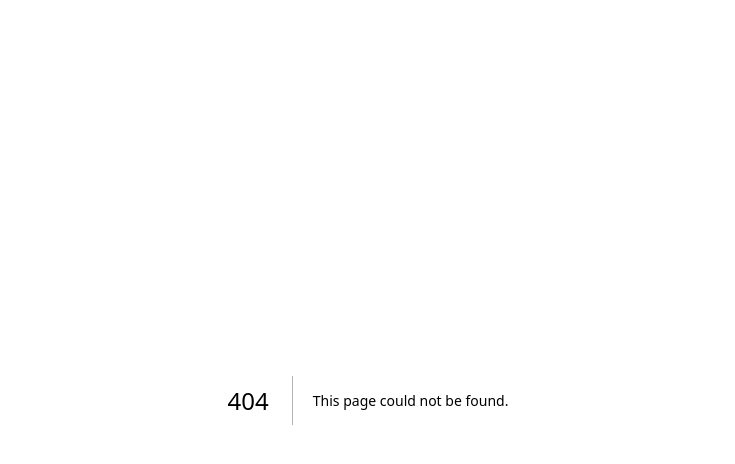
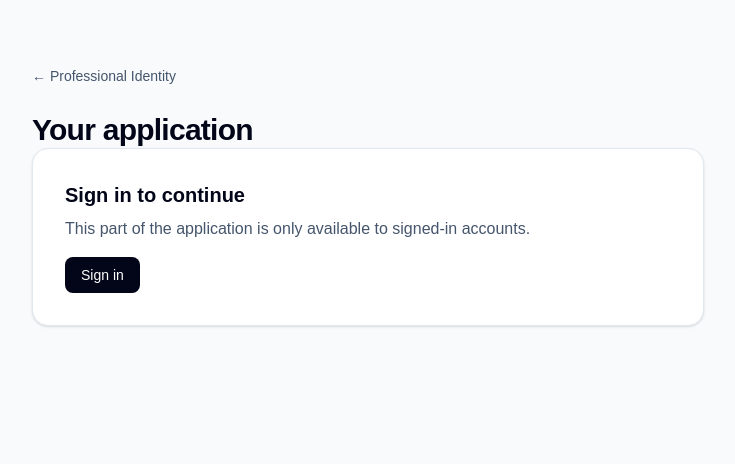
Before and after one commit to Official-Pankaj-Kumar-Singh/professional-identity-platform, a Next.js app in the folder apps/web/: page /app in a window 1280 px wide. Before the commit this address had no page. Shown: the top 464 px of the page, without its empty margins (272-1007 px from the left). Built offline with nearby package versions, Linux system fonts and the light colour scheme; no server answers.

Commit message:
feat: implement authenticated entry point (#137)

```diff
--- /dev/null
+++ b/apps/web/app/app/app-entry.tsx
@@ -0,0 +1,74 @@
+"use client";
+
+import Link from "next/link";
+import { useEffect, useState } from "react";
+import { resolveEntry, SIGN_IN_PATH, type EntryDecision } from "../session/entry-contract";
+import { ANONYMOUS, resolveAuthState, type AuthState } from "../session/auth-state";
+
+/**
+ * The authenticated application entry point (Task #137).
+ *
+ * This is where a signed-in visitor arrives, and where an anonymous one is
+ * turned away. It reads authentication exclusively through `resolveAuthState`,
+ * which asks `GET /api/me` — the established server boundary from Story #84 —
+ * and never from anything the browser supplied. There is no token in the URL, no
+ * account id in client state that could be edited into authority, and no
+ * client-side bypass: an anonymous visitor simply has no session to present.
+ *
+ * It renders no profile, portfolio, or portfolio content. Those belong to
+ * EPIC-02; this feature is the transition into the application and nothing more,
+ * as the entry contract requires.
+ */
+export function AppEntry() {
+  const [auth, setAuth] = useState<AuthState>(ANONYMOUS);
+  const [checked, setChecked] = useState(false);
+
+  // State is set from the promise callback rather than the effect body, so
+  // mounting cannot cascade a synchronous render.
+  useEffect(() => {
+    let active = true;
+    void resolveAuthState().then((resolved) => {
+      if (!active) return;
+      setAuth(resolved);
+      setChecked(true);
+    });
+    return () => {
+      active = false;
+    };
+  }, []);
+
+  if (!checked) {
+    return <p className="text-sm text-slate-500">Checking your session…</p>;
+  }
+
+  const decision: EntryDecision = resolveEntry(auth);
+
+  if (decision.kind === "unauthenticated") {
+    return (
+      <div className="rounded-2xl border border-slate-200 bg-white p-8 shadow-sm">
+        <h2 className="text-xl font-semibold">Sign in to continue</h2>
+        <p className="mt-2 text-slate-600">
+          This part of the application is only available to signed-in accounts.
+        </p>
+        <Link href={SIGN_IN_PATH} className="mt-4 inline-block rounded-lg bg-slate-950 px-4 py-2 text-sm font-medium text-white">
+          Sign in
+        </Link>
+      </div>
+    );
+  }
+
+  return (
+    <div className="space-y-6">
+      <div className="rounded-2xl border border-slate-200 bg-white p-8 shadow-sm">
+        <h2 className="text-xl font-semibold">Signed in as {decision.identity.email}</h2>
+        <p className="mt-1 text-sm text-slate-500">Account {decision.identity.id}</p>
+        <Link href={decision.accountPath} className="mt-4 inline-block rounded-lg border border-slate-200 px-4 py-2 text-sm font-medium hover:bg-slate-50">
+          Manage your account
+        </Link>
+      </div>
+      <p className="text-sm text-slate-500">
+        Your professional profile and portfolio are not part of this release.
+      </p>
+    </div>
+  );
+}
--- /dev/null
+++ b/apps/web/app/app/page.tsx
@@ -0,0 +1,25 @@
+import Link from "next/link";
+import { AppEntry } from "./app-entry";
+
+/**
+ * Authenticated application entry page (Task #137).
+ *
+ * A thin shell, matching `/recover` and `/account`: the page holds no state and
+ * all behaviour lives in `AppEntry` with its decision rules in
+ * `app/session/entry-contract.ts`.
+ *
+ * This route is the authenticated entry point. It does **not** create a profile,
+ * a portfolio, or any portfolio content — EPIC-02 owns those. Reaching it proves
+ * a session exists; it creates nothing.
+ */
+export default function AppHome() {
+  return (
+    <main className="min-h-screen bg-slate-50 px-6 py-16 text-slate-950">
+      <section className="mx-auto max-w-2xl">
+        <Link href="/" className="text-sm text-slate-600 hover:underline">← Professional Identity</Link>
+        <h1 className="mt-6 text-3xl font-bold tracking-tight">Your application</h1>
+        <AppEntry />
+      </section>
+    </main>
+  );
+}
--- a/apps/web/app/login/page.tsx
+++ b/apps/web/app/login/page.tsx
@@ -1,8 +1,10 @@
 "use client";
 
 import Link from "next/link";
+import { useRouter } from "next/navigation";
 import { SignInForm } from "./sign-in-form";
 import { toSignInFeedback } from "./sign-in-form-rules";
+import { AUTHENTICATED_ENTRY_PATH } from "../session/entry-contract";
 
 /**
  * Task #105 — the sign-in page.
@@ -17,11 +19,15 @@ import { toSignInFeedback } from "./sign-in-form-rules";
  * #154 introduced for registration.
  *
  * On success the browser is authenticated by the `HttpOnly` session cookie the
- * endpoint sets, and this page reports that it worked. It deliberately does not
- * navigate anywhere: the authenticated application entry point does not exist
- * yet, and building one is Task #137.
+ * endpoint sets. Task #137 now routes the visitor on to the authenticated
+ * application entry point (`/app`); previously this page reported success and
+ * navigated nowhere, because no such entry point existed — the only other
+ * authenticated route was `/account`, which is account settings rather than the
+ * application itself.
  */
 export default function LoginPage() {
+  const router = useRouter();
+
   return <main className="min-h-screen bg-slate-50 px-6 py-16 text-slate-950">
     <section className="mx-auto max-w-md rounded-2xl border border-slate-200 bg-white p-8 shadow-sm">
       <Link href="/" className="text-sm text-slate-600 hover:underline">← Professional Identity</Link>
@@ -36,7 +42,11 @@ export default function LoginPage() {
         // A body that is not JSON at all must not become an unhandled rejection
         // in the form, and must not be shown to the user as-is.
         const data = await response.json().catch(() => null);
-        return toSignInFeedback(data);
+        const feedback = toSignInFeedback(data);
+        // Only a genuine success navigates. A rejected attempt stays on this page
+        // and keeps the safe feedback the form renders.
+        if (feedback.ok) router.push(AUTHENTICATED_ENTRY_PATH);
+        return feedback;
       }} />
       <p className="mt-6 text-center text-sm text-slate-600">
         Need an account? <Link href="/register" className="font-medium text-slate-950 underline">Create one</Link>
```
